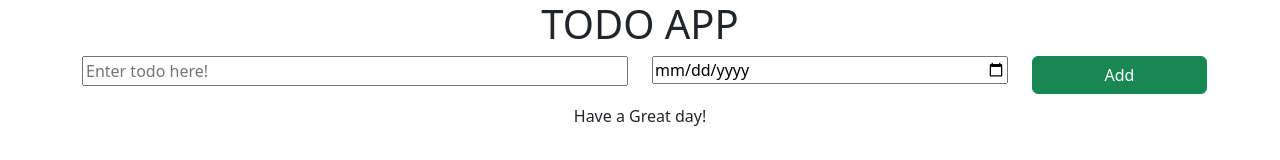
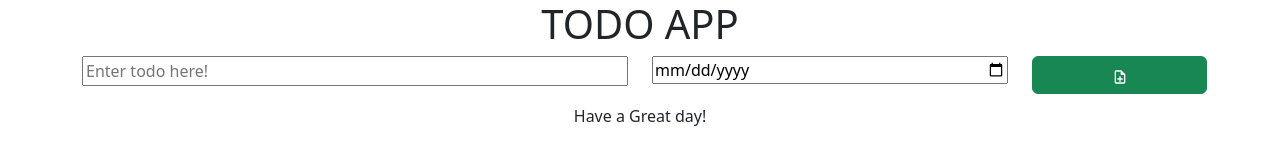
Before and after one commit to safeer997/React-Revisit, a React (Vite) app in the folder Projects/todo-list-v3/: page / in a window 1280 px wide. Shown: the top 160 px of the page. Built offline with nearby package versions, Linux system fonts and the light colour scheme.

Commit message:
using form

```diff
--- a/Projects/todo-list-v3/package.json
+++ b/Projects/todo-list-v3/package.json
@@ -12,7 +12,8 @@
   "dependencies": {
     "bootstrap": "^5.3.3",
     "react": "^18.2.0",
-    "react-dom": "^18.2.0"
+    "react-dom": "^18.2.0",
+    "react-icons": "^5.2.1"
   },
   "devDependencies": {
     "@types/react": "^18.2.66",
--- a/Projects/todo-list-v3/src/App.jsx
+++ b/Projects/todo-list-v3/src/App.jsx
@@ -7,45 +7,36 @@ import { useState } from "react";
 import WelcomeMsg from "./components/WelcomeMsg";
 
 function App() {
-  // const intitiaTodoitems = [
-  //   {
-  //     name: "Learn react",
-  //     dueDate: "24/12/24",
-  //   },
-  //   {
-  //     name: "Make Projects",
-  //     dueDate: "01/01/25",
-  //   },
-  //   {
-  //     name: "Make Projects with MERN",
-  //     dueDate: "15/01/25",
-  //   },
-  // ];
+  const [todoItems, setTodoItems] = useState([]);
 
-  const [todoItems,setTodoItems] = useState([]);
+  const handlenewItems = (itemName, itemDueDate) => {
+    // console.log(`item name :${itemName} Date:${itemDueDate}` );
+    const newtodoItems = [
+      ...todoItems,
+      {
+        name: itemName,
+        dueDate: itemDueDate,
+      },
+    ];
+    setTodoItems(newtodoItems);
+  };
 
-  const handlenewItems = (itemName,itemDueDate)=>{
-    // console.log(`item name :${itemName} Date:${itemDueDate}` );
-    const newtodoItems =[...todoItems,{
-      name: itemName,
-      dueDate: itemDueDate,
-    },]
-    setTodoItems(newtodoItems)
-  }
-
-  const handleDeleteItem = (todoItem) =>{
-      const newtodoItems = todoItems.filter((item)=>item.name!==todoItem )
-      setTodoItems(newtodoItems)
-  }
+  const handleDeleteItem = (todoItem) => {
+    const newtodoItems = todoItems.filter((item) => item.name !== todoItem);
+    setTodoItems(newtodoItems);
+  };
 
   return (
     <>
       <center className="todo-container">
         <AppName></AppName>
         <AddTodo handleNewItems={handlenewItems}></AddTodo>
-        {todoItems.length===0 && <WelcomeMsg></WelcomeMsg>}
+        {todoItems.length === 0 && <WelcomeMsg></WelcomeMsg>}
         <div className="items-container">
-          <Todoitem1 handleDeleteItem={handleDeleteItem} passasArray={todoItems}></Todoitem1>
+          <Todoitem1
+            handleDeleteItem={handleDeleteItem}
+            passasArray={todoItems}
+          ></Todoitem1>
         </div>
       </center>
     </>
--- a/Projects/todo-list-v3/src/components/AddTodo.jsx
+++ b/Projects/todo-list-v3/src/components/AddTodo.jsx
@@ -1,8 +1,9 @@
 import { useState } from "react";
+import { MdOutlineNoteAdd } from "react-icons/md";
 
 function AddTodo({ handleNewItems }) {
-  const [todoName, setTodoName] = useState();
-  const [duedate, setDuedate] = useState();
+  const [todoName, setTodoName] = useState("");
+  const [duedate, setDuedate] = useState("");
 
   const handleOnNameChange = (event) => {
     setTodoName(event.target.value);
@@ -11,7 +12,10 @@ function AddTodo({ handleNewItems }) {
     setDuedate(event.target.value);
   };
 
-  const   handleAddButtonclicked = () => {
+  const handleAddButtonclicked = (event) => {
+
+    event.preventDefault();
+    // console.log(event);
     handleNewItems(todoName, duedate);
     setTodoName("");
     setDuedate("");
@@ -19,27 +23,31 @@ function AddTodo({ handleNewItems }) {
 
   return (
     <div className="container text-center">
+      <form onSubmit={handleAddButtonclicked}>
         <div className="row safeer-row">
           <div className="col-6">
             <input
               type="text"
+              value={todoName}
               placeholder="Enter todo here!"
               onChange={handleOnNameChange}
             />
           </div>
           <div className="col-4">
-          <input type="date" onChange={handleOnDateChange} />
+            <input value={duedate} type="date" onChange={handleOnDateChange} />
           </div>
           <div className="col-2">
             <button
-            type="button"
+              type="submit"
+              onSubmit={handleAddButtonclicked}
               className="btn btn-success safeer-button"
-            onClick={handleAddButtonclicked}
             >
-            Add
+              {/* Add */}
+              <MdOutlineNoteAdd />
             </button>
           </div>
         </div>
+      </form>
     </div>
   );
 }
--- a/Projects/todo-list-v3/src/components/WelcomeMsg.jsx
+++ b/Projects/todo-list-v3/src/components/WelcomeMsg.jsx
@@ -1,4 +1,4 @@
-const WelcomeMsg = ()=>{
-  return <div>Have a Great day!</div>
-}
+const WelcomeMsg = () => {
+  return <div>Have a Great day!</div>;
+};
 export default WelcomeMsg;
```
Also changed, not shown: 1 other file (tests, documents, lock files or other folders). Lines whose indentation alone changed are shown as unchanged.
